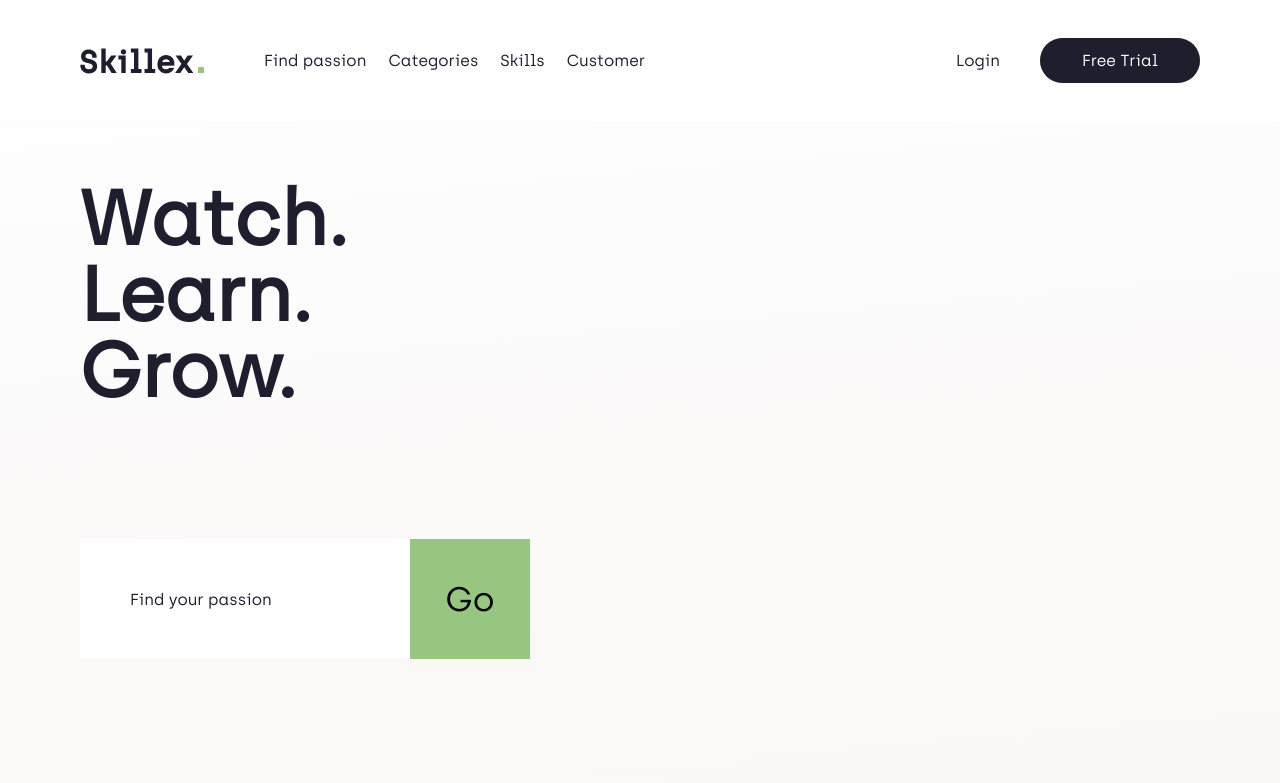
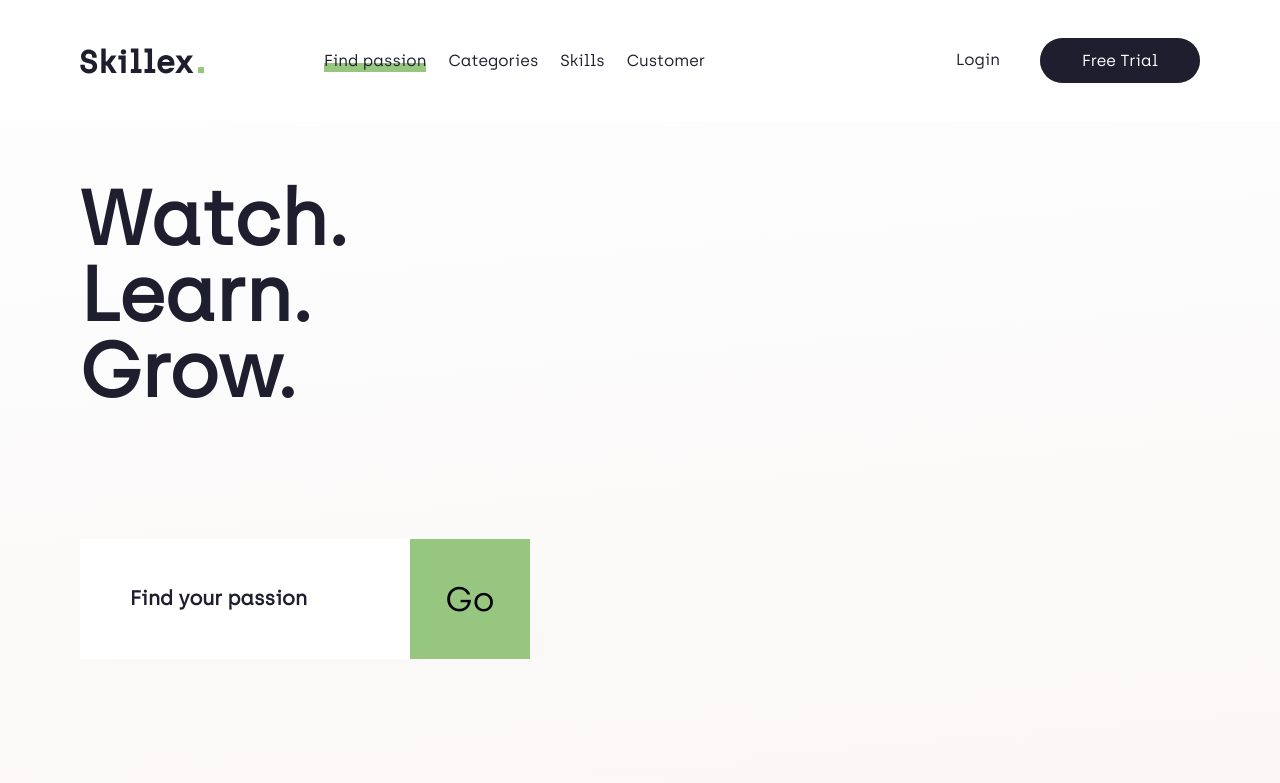
Before and after one commit to MathisHumbert/react-clone-skillex-website, a React (Create React App) app: page / in a window 1280 px wide. Shown: the top 783 px of the page. Built offline with nearby package versions, Linux system fonts and the light colour scheme.

Commit message:
active link is done

```diff
--- a/src/context.js
+++ b/src/context.js
@@ -4,10 +4,13 @@ const AppContext = React.createContext();
 
 const AppProvider = ({ children }) => {
   const [isSidebarOpen, setIsSidebarOpen] = useState(false);
+  const [activeLink, setActiveLink] = useState('findPassion');
+
   const findPassion = useRef(null);
   const categories = useRef(null);
   const skills = useRef(null);
   const customer = useRef(null);
+  const navbar = React.useRef(null);
   const links = { categories, skills, customer, findPassion };
 
   const scrollLinks = (url) => {
@@ -20,6 +23,49 @@ const AppProvider = ({ children }) => {
 
     window.scrollTo(0, position);
   };
+
+  const handleScroll = () => {
+    const nav = navbar.current;
+    const windowHeight = window.scrollY;
+    const windowHeightFixed = windowHeight + 81;
+    if (window.innerWidth <= 998) {
+      nav.style.position = 'absolute';
+      nav.style.paddingTop = '20px';
+      nav.style.paddingBottom = '20px';
+      return;
+    }
+
+    if (windowHeightFixed < categories.current.offsetTop) {
+      setActiveLink('findPassion');
+    } else if (
+      windowHeightFixed >= categories.current.offsetTop &&
+      windowHeightFixed < skills.current.offsetTop
+    ) {
+      setActiveLink('categories');
+    } else if (
+      windowHeightFixed >= skills.current.offsetTop &&
+      windowHeightFixed < customer.current.offsetTop
+    ) {
+      setActiveLink('skills');
+    } else {
+      setActiveLink('customer');
+    }
+
+    if (windowHeight > 130) {
+      nav.style.position = 'fixed';
+      nav.style.paddingTop = '18px';
+      nav.style.paddingBottom = '18px';
+    } else {
+      nav.style.position = 'absolute';
+      nav.style.paddingTop = '38px';
+      nav.style.paddingBottom = '38px';
+    }
+  };
+
+  useEffect(() => {
+    window.addEventListener('scroll', handleScroll);
+    return () => window.removeEventListener('scroll', handleScroll);
+  }, []);
 
   const closeSidebar = () => {
     setIsSidebarOpen(false);
@@ -37,9 +83,10 @@ const AppProvider = ({ children }) => {
         findPassion,
         scrollLinks,
         skills,
-        findPassion,
         categories,
         customer,
+        navbar,
+        activeLink,
       }}
     >
       {children}
--- a/src/index.css
+++ b/src/index.css
@@ -108,6 +108,7 @@ a {
   color: var(--primary-color);
   font-family: inherit;
   font-size: 16px;
+  font-weight: 700;
   height: 100%;
   width: 100%;
 }
--- a/src/sections/FindPassion/Form.js
+++ b/src/sections/FindPassion/Form.js
@@ -74,8 +74,13 @@ const Wrapper = styled.form`
   }
 
   @media (min-width: 998px) {
+    font-size: 20px;
     left: 80px;
     bottom: 56px;
+
+    input::placeholder {
+      font-size: 20px;
+    }
   }
 `;
 export default Form;
--- a/src/sections/Navbar_Sidebar/Navbar.js
+++ b/src/sections/Navbar_Sidebar/Navbar.js
@@ -6,32 +6,8 @@ import { useGlobalContext } from '../../context';
 import { links } from '../../utlis/data';
 
 const Navbar = () => {
-  const { openSidebar, scrollLinks } = useGlobalContext();
-  const navbar = React.useRef(null);
-
-  const handleScroll = () => {
-    const nav = navbar.current;
-    console.log(window.innerWidth);
-    if (window.innerWidth <= 998) {
-      nav.style.position = 'absolute';
-      nav.style.paddingTop = '20px';
-      nav.style.paddingBottom = '20px';
-    } else if (window.scrollY > 130) {
-      nav.style.position = 'fixed';
-      nav.style.paddingTop = '18px';
-      nav.style.paddingBottom = '18px';
-    } else {
-      nav.style.position = 'absolute';
-      nav.style.paddingTop = '38px';
-      nav.style.paddingBottom = '38px';
-    }
-  };
-
-  React.useEffect(() => {
-    window.addEventListener('scroll', handleScroll);
-    return () => window.removeEventListener('scroll', handleScroll);
-  }, []);
-
+  const { openSidebar, scrollLinks, navbar, activeLink } = useGlobalContext();
+  console.log(activeLink);
   return (
     <Wrapper ref={navbar}>
       <div className="nav-container">
@@ -41,7 +17,11 @@ const Navbar = () => {
             {links.map((link) => {
               const { id, text, url } = link;
               return (
-                <li key={id} onClick={() => scrollLinks(url)}>
+                <li
+                  key={id}
+                  onClick={() => scrollLinks(url)}
+                  className={activeLink === url ? 'active' : null}
+                >
                   {text}
                 </li>
               );
@@ -54,7 +34,7 @@ const Navbar = () => {
           </button>
           <div className="connect-container">
             <li>
-              <a href="#">Login</a>
+              <p>Login</p>
             </li>
             <button className="connect-btn">Free Trial</button>
           </div>
@@ -139,7 +119,11 @@ const Wrapper = styled.nav`
       transition: box-shadow 0.2s ease-in-out;
 
       &:hover {
-        box-shadow: inset 0 -7px 0 0 #97c680;
+        box-shadow: inset 0 -9px 0 0 #97c680;
+      }
+
+      &.active {
+        box-shadow: inset 0 -9px 0 0 #97c680;
       }
     }
 
@@ -147,5 +131,11 @@ const Wrapper = styled.nav`
       display: none;
     }
   }
+
+  @media (min-width: 1200px) {
+    .left {
+      gap: 120px;
+    }
+  }
 `;
 export default Navbar;
```
